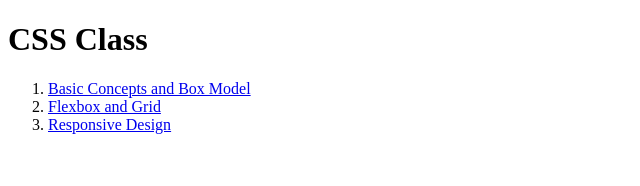
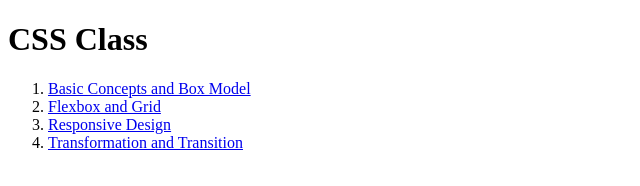
Before and after one commit to Shivamkumar1352/Shivamkumar1352.github.io, a plain HTML site: page css/index.html in a window 1280 px wide. Shown: the whole page, without its empty margins (0-640 px from the left). Drawn offline with Linux system fonts and the light colour scheme.

Commit message:
transform

```diff
--- a/css/index.html
+++ b/css/index.html
@@ -11,7 +11,7 @@
       <li><a href="index1.html">Basic Concepts and Box Model</a></li>
       <li><a href="index2.html">Flexbox and Grid</a></li>
       <li><a href="index3.html">Responsive Design</a></li>
-      <!-- <li><a href="index4.html">Transformation and Transition</a></li> -->
+      <li><a href="index4.html">Transformation and Transition</a></li>
     </ol>
   </body>
 </html>
```
Also changed, not shown: css/index4.html (+1 -0 lines).
